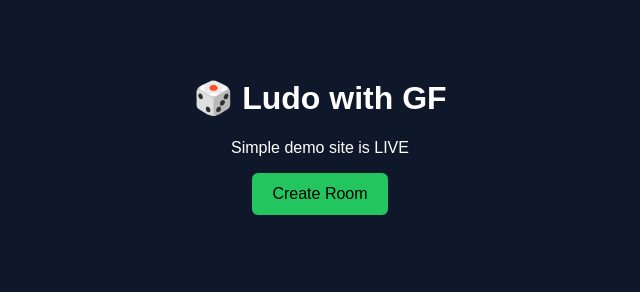
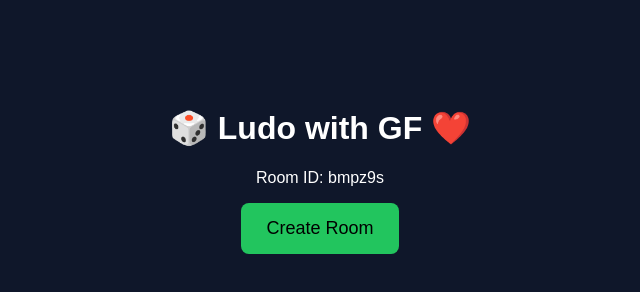
Before and after one commit to hellohellohellogone-commits/ludo-with-gf, a plain HTML site: page public/index.html in a window 1280 px wide. Both pictures are taken after a click on the button "Create Room". Shown: the whole page, without its empty margins (320-960 px from the left). Drawn offline with Linux system fonts and the light colour scheme.

Commit message:
Update index.html

```diff
--- a/public/index.html
+++ b/public/index.html
@@ -1,35 +1,47 @@
 <!DOCTYPE html>
 <html>
 <head>
-  <meta charset="UTF-8">
   <title>Ludo with GF</title>
+  <meta name="viewport" content="width=device-width, initial-scale=1">
   <style>
     body {
-      font-family: Arial, sans-serif;
       background: #0f172a;
       color: white;
+      font-family: Arial;
       text-align: center;
-      padding-top: 50px;
+      padding-top: 80px;
     }
     button {
-      padding: 12px 20px;
-      font-size: 16px;
+      padding: 15px 25px;
+      font-size: 18px;
+      border-radius: 8px;
       border: none;
-      border-radius: 6px;
-      cursor: pointer;
       background: #22c55e;
       color: black;
+      cursor: pointer;
+    }
+    input {
+      padding: 10px;
+      font-size: 16px;
+      margin-top: 10px;
     }
   </style>
 </head>
 <body>
 
-  <h1>🎲 Ludo with GF</h1>
-  <p>Simple demo site is LIVE</p>
+<h1>🎲 Ludo with GF ❤️</h1>
+<p id="roomText">No room yet</p>
 
-  <button onclick="alert('Next step: Room system')">
-    Create Room
-  </button>
+<button onclick="createRoom()">Create Room</button>
+
+<script>
+function createRoom() {
+  const roomId = Math.random().toString(36).substring(2, 8);
+  const url = window.location.origin + window.location.pathname + "?room=" + roomId;
+  document.getElementById("roomText").innerText = "Room ID: " + roomId;
+  alert("Share this link:\n" + url);
+}
+</script>
 
 </body>
 </html>
```
